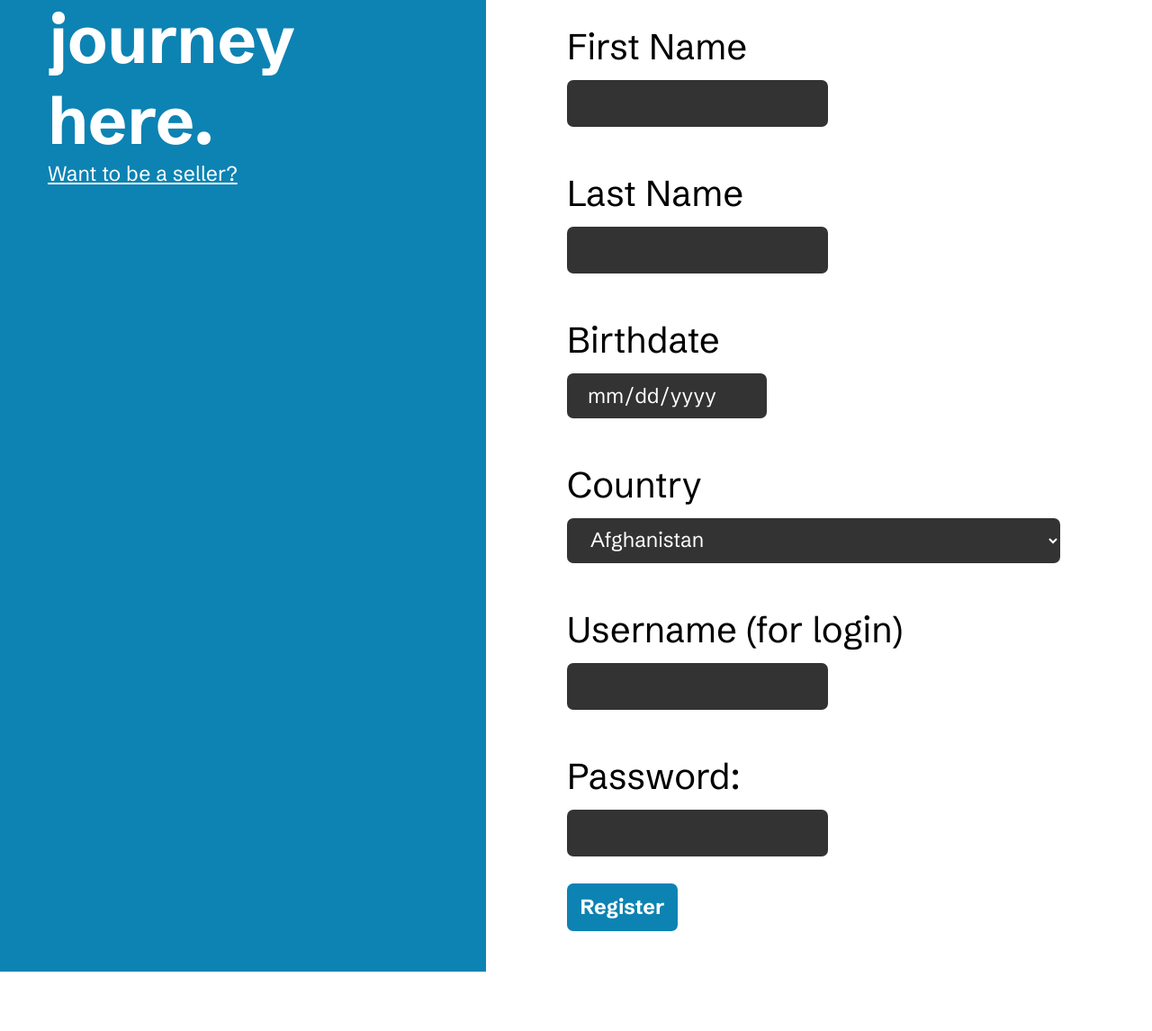
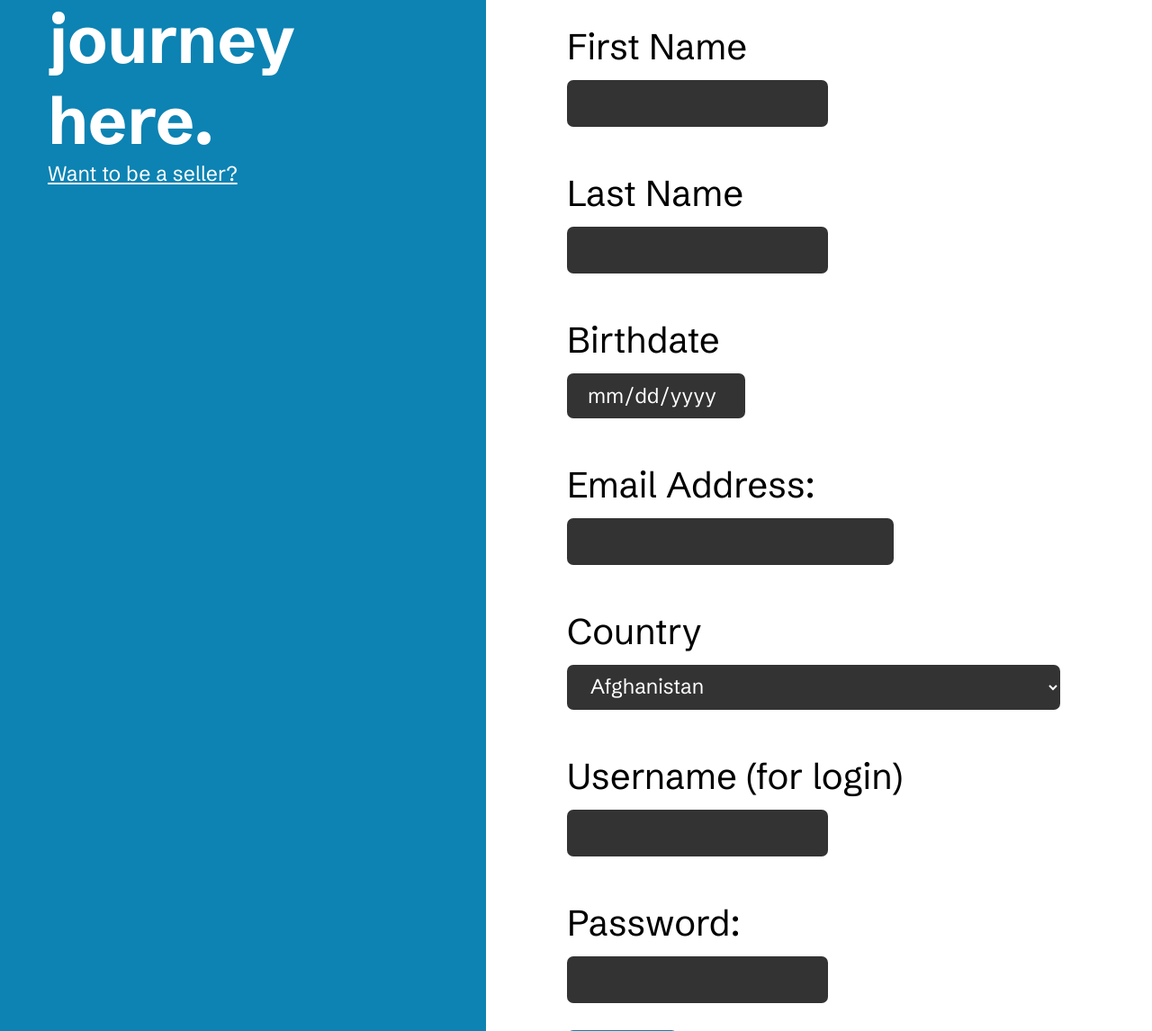
Before and after one commit to av-makoraph/HayShop, a PHP site: page /hayshop-register.html in a window 1280 px wide. Shown: the part 328-1474 px from the top of the page at 90% size. Before the commit the page ends 1408 px from the top, so only its background shows below. Run offline with PHP 8.4, Linux system fonts and the light colour scheme.

Commit message:
Add files via upload

```diff
--- a/hayshop-register.html
+++ b/hayshop-register.html
@@ -31,7 +31,10 @@
         <input type="text" id="lname"><br><br>
 
         <label for="age">Birthdate</label><br>
-        <input type="date" id="age"><br><br>
+        <input type="date" max="2036-12-31" id="age"><br><br>
+
+        <label for="email">Email Address:</label><br>
+        <input type="text" max="2036-12-31" id="email"><br><br>
 
         <label for="country">Country</label>
         <br>
@@ -293,5 +296,6 @@
     <button type="button" onclick="alert('it fucking works!')">Register</button>
 
 
+
 </body>
 </html>
--- a/styles/register.css
+++ b/styles/register.css
@@ -68,6 +68,11 @@ input {
 
 }
 
+#email {
+
+    width:50%;
+    padding-right:20px;
+}
 select {
 
     font-family: "Schibsted Grotesk";
```
Also changed, not shown: hayshop-mainstore.html (added).
